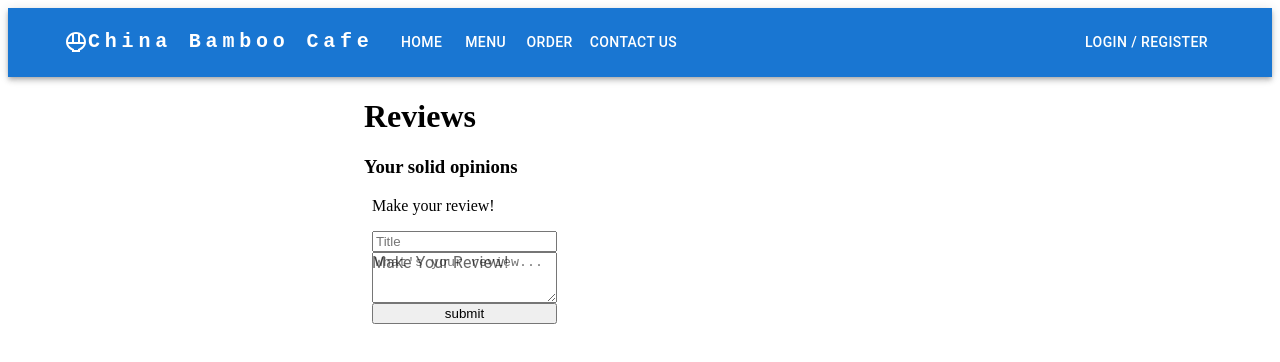
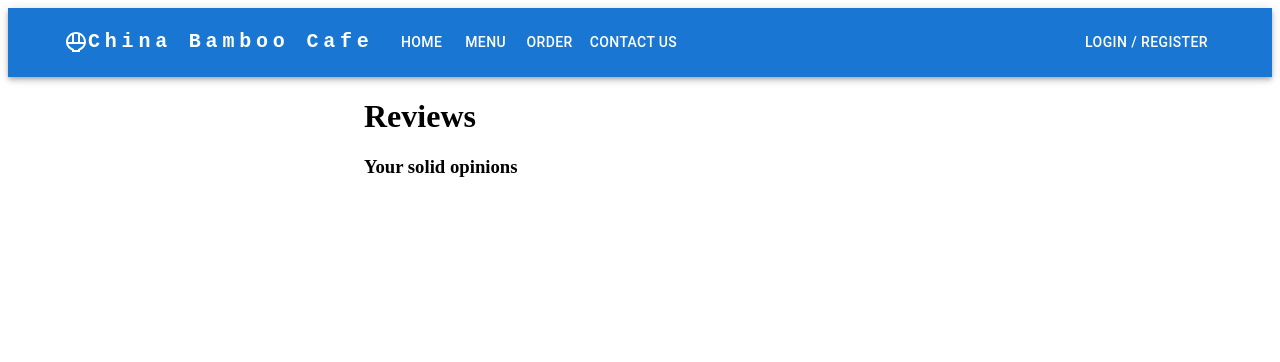
Before and after one commit to HugoDelgado18/Floral, a React (Create React App) app in the folder client/: page / in a window 1280 px wide. Shown: the top 362 px of the page. Built offline with nearby package versions, Linux system fonts and the light colour scheme.

Commit message:
made review form into its own page / route

```diff
--- a/client/src/components/reviews/Review.js
+++ b/client/src/components/reviews/Review.js
@@ -1,13 +1,11 @@
 import React from 'react';
 import ReviewCard from './ReviewCard.js';
-import ReviewCreation from "./ReviewCreation.js";
 
 function Review(){
   return (
     <div>
       <h1> Reviews </h1>
       <ReviewCard />
-      <ReviewCreation />
     </div>
   );
 }
--- a/client/src/components/reviews/ReviewCreation.js
+++ b/client/src/components/reviews/ReviewCreation.js
@@ -1,5 +1,7 @@
 import React from 'react';
 import Box from '@mui/material/Box';
+import Grid from '@mui/material/Grid';
+import Typography from '@mui/material/Typography';
 import FormControl from '@mui/material/FormControl';
 import Rating from '@mui/material/Rating';
 import InputLabel from '@mui/material/InputLabel';
@@ -13,9 +15,10 @@ function ReviewCreation(){
         }}
         noValidate
         >
-      <p>Make your review!</p>
+      <Grid container spacing={2}>
       <FormControl variant='standard'>
-        <InputLabel>Make Your Review!</InputLabel>
+        <Typography>Make Your Review!</Typography>
+        <InputLabel></InputLabel>
 
 
           <input
@@ -29,6 +32,7 @@ function ReviewCreation(){
           />
           <button type="submit"> submit </button>
       </FormControl>
+      </Grid>
       </Box>
   );
 }
--- a/client/src/index.js
+++ b/client/src/index.js
@@ -6,12 +6,14 @@ import {
   Route
 } from "react-router-dom";
 import App from './components/App.js';
+import NewReviewForm from './components/reviews/ReviewCreation.js';
 
 const root = ReactDOM.createRoot(document.getElementById('root'));
 root.render(
   <BrowserRouter>
     <Routes>
       <Route path="/" element={<App />} />
+      <Route path="/review/new" element={<NewReviewForm/>} />
     </Routes>
   </BrowserRouter>
 
```
